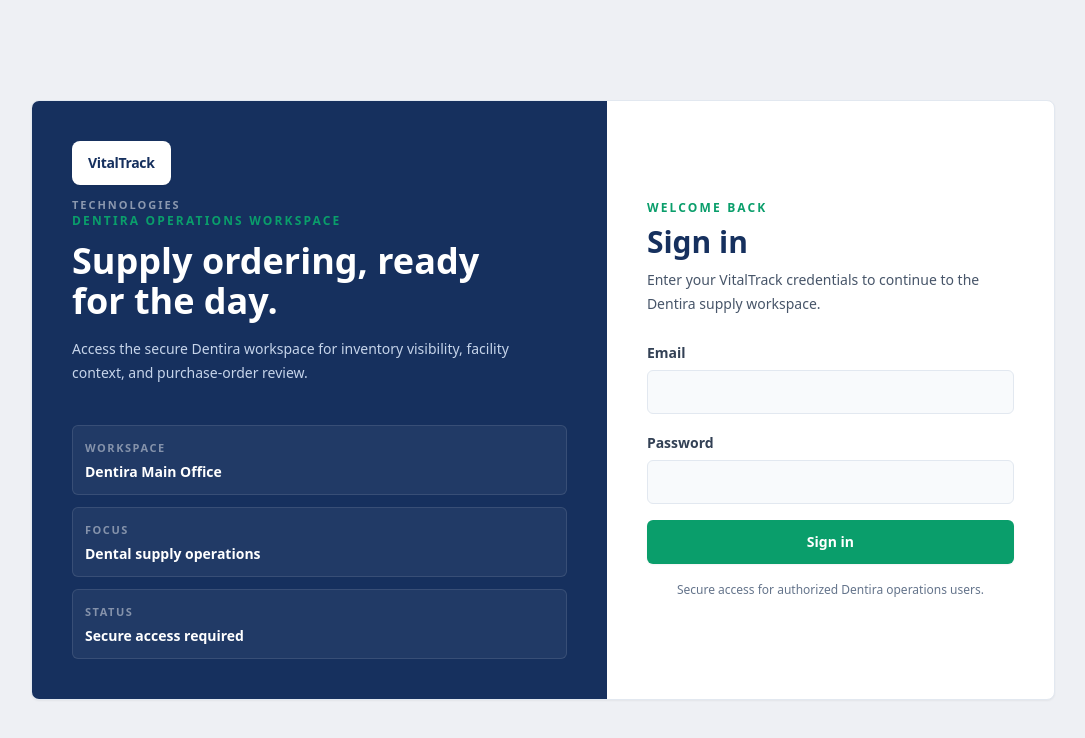
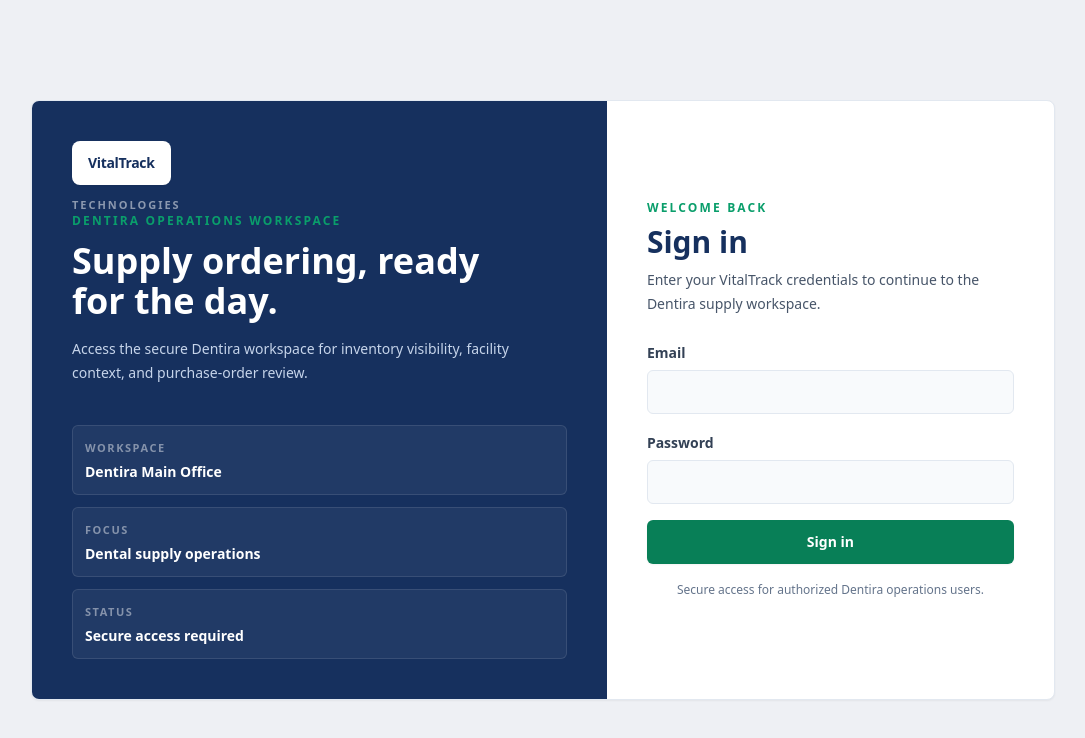
Before and after one commit to emmanueldordoye-coder/vitaltrack-platform, a Next.js app in the folder frontend/: page /sign-in in a window 1280 px wide. Shown: the top 738 px of the page, without its empty margins (97-1182 px from the left). Built offline with nearby package versions, Linux system fonts and the light colour scheme; no server answers.

Commit message:
fix: improve sign-in button contrast

```diff
--- a/frontend/src/app/(auth)/sign-in/sign-in-form.tsx
+++ b/frontend/src/app/(auth)/sign-in/sign-in-form.tsx
@@ -18,7 +18,7 @@ const SubmitButton = () => {
     <button
       type="submit"
       disabled={pending}
-      className="h-11 w-full rounded-md bg-lighthouse-accent px-4 py-2 text-sm font-bold text-white shadow-sm transition hover:bg-[#087f57] focus-visible:outline focus-visible:outline-2 focus-visible:outline-offset-2 focus-visible:outline-lighthouse-accent disabled:cursor-not-allowed disabled:opacity-70"
+      className="h-11 w-full rounded-md bg-[#087f57] px-4 py-2 text-sm font-bold text-white shadow-sm transition hover:bg-[#066c4b] focus-visible:outline focus-visible:outline-2 focus-visible:outline-offset-2 focus-visible:outline-[#087f57] disabled:cursor-not-allowed disabled:opacity-70"
     >
       {pending ? "Signing in..." : "Sign in"}
     </button>
```
Also changed, not shown: 1 other file (tests, documents, lock files or other folders).
